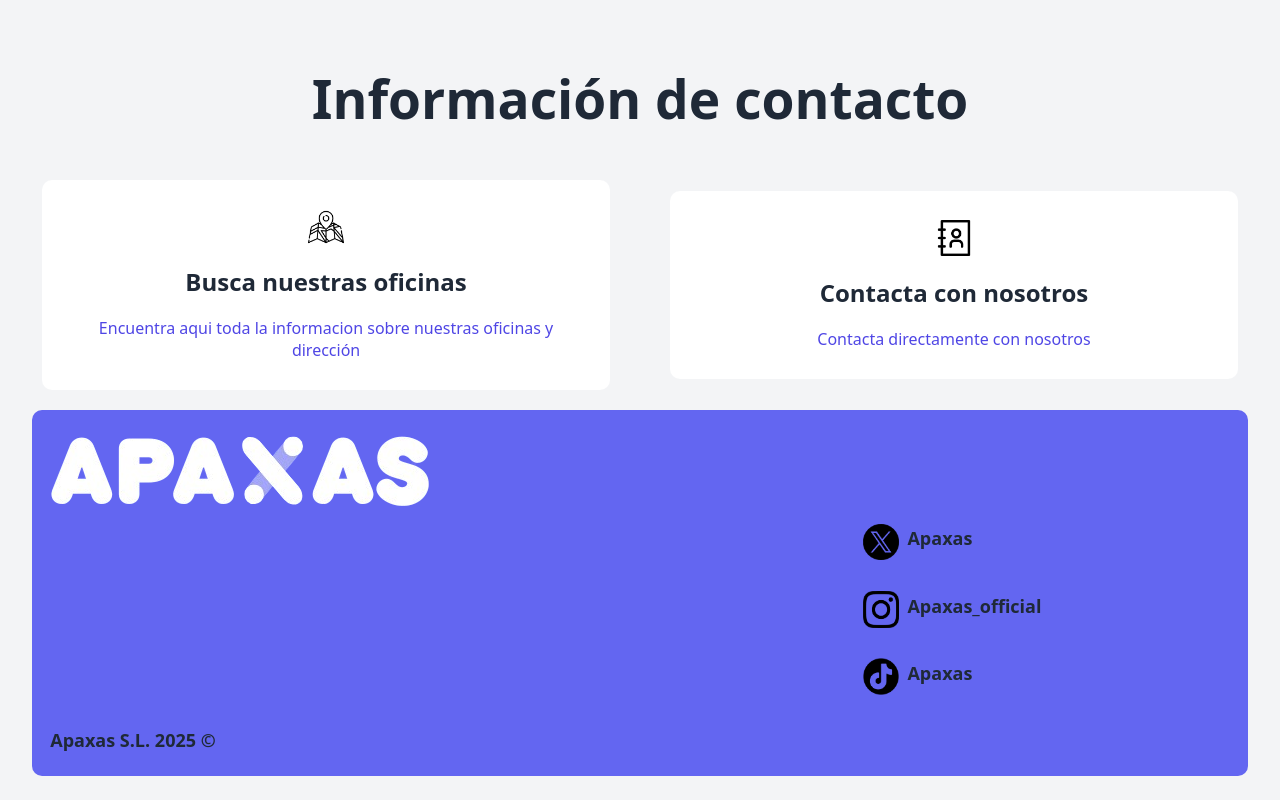
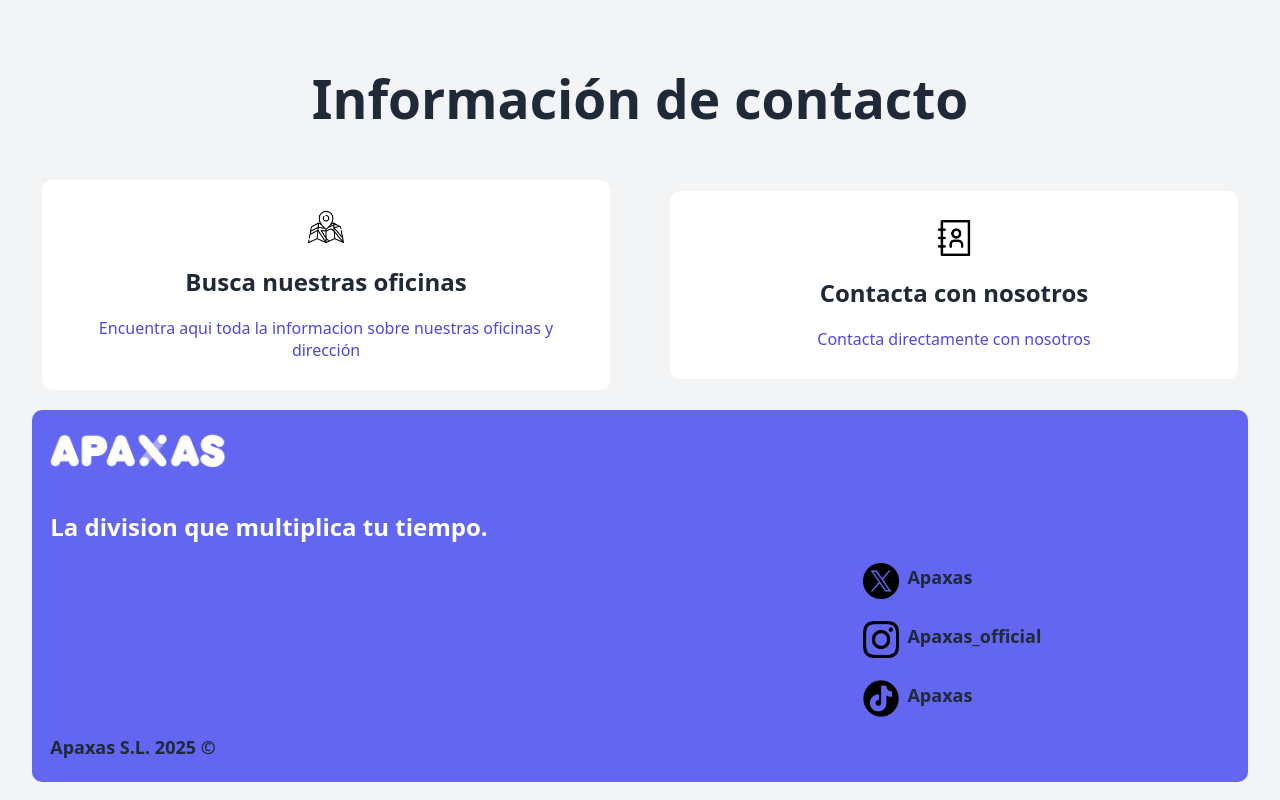
Before and after one commit to Marcos3960/gestion-gastos-web, a plain HTML site: page index.html in a window 1280 px wide. Shown: the part 3816-4616 px from the top of the page. Drawn offline with Linux system fonts and the light colour scheme.

Commit message:
Cambios en el footer

```diff
--- a/css/menu.css
+++ b/css/menu.css
@@ -310,6 +310,7 @@
     font-size: xx-large;
     font-weight: bold;
     color: var(--text-primary);
+    width: 15%;
 }
 
 .texto-footer {
@@ -323,6 +324,10 @@
     display: grid;
     grid-template-columns: repeat(2, 1fr);
     justify-self: end;
+}
+
+.quote {
+    color: white;
 }
 /* Responsive */
 
--- a/index.html
+++ b/index.html
@@ -5,7 +5,7 @@
     <meta charset="UTF-8" />
     <meta name="viewport" content="width=device-width, initial-scale=1.0" />
     <title>Apaxas</title>
-    <link rel="stylesheet" href="css/menu.css" />
+    <link rel="stylesheet" href="css/menu.css"/>
     <link rel="icon" href="assets/logo.png">
 </head>
 
@@ -13,7 +13,6 @@
     <header class="site-header">
         <div class="container header-inner">
             <div class="logo">
-                <!-- Puedes sustituir este texto por un SVG o imagen -->
                 <span class="logo-mark"><img src="assets/logo.png" alt=""></span>
                 <span class="logo-text">Apaxas</span>
             </div>
@@ -111,6 +110,8 @@
         <div class="footer">
             <div class="footer-content">
                 <img src="assets/logo2.png" alt="" class="titulo-footer">
+                <br>
+                <h2 class="quote">La division que multiplica tu tiempo.</h2>
                 <div class="footer-media">
                     <div class="">
                         <p></p>
@@ -118,15 +119,17 @@
                     <div>
                         <div class="logo">
                             <img src="assets/x.png" alt="x" class="logo-redes">
-                            <p class="texto-footer">Apaxas</p>
+                            <a href="https://x.com/apaxas" class="texto-footer" target="_blank">Apaxas</a>
                         </div>
+                        <br>
                         <div class="logo">
                             <img src="assets/instagram.png" alt="instagram" class="logo-redes">
-                            <p class="texto-footer">Apaxas_official</p>
+                            <a href="https://www.instagram.com/apaxas_official/" class="texto-footer" target="_blank">Apaxas_official</a>
                         </div>
+                        <br>
                         <div class="logo">
                             <img src="assets/tiktok.png" alt="tiktok" class="logo-redes">
-                            <p class="texto-footer">Apaxas</p>
+                            <a href="https://www.tiktok.com/@apaxas" class="texto-footer" target="_blank">Apaxas</a>
                         </div>
                     </div>
 
--- a/js/transacciones.js
+++ b/js/transacciones.js
@@ -94,7 +94,6 @@
 
 const transaccionesManager = new TransaccionesManager();
 
-// Agregar al final de transacciones.js
 class NotificationsManager {
     constructor() {
         this.notificaciones = this.loadNotificaciones();
```
